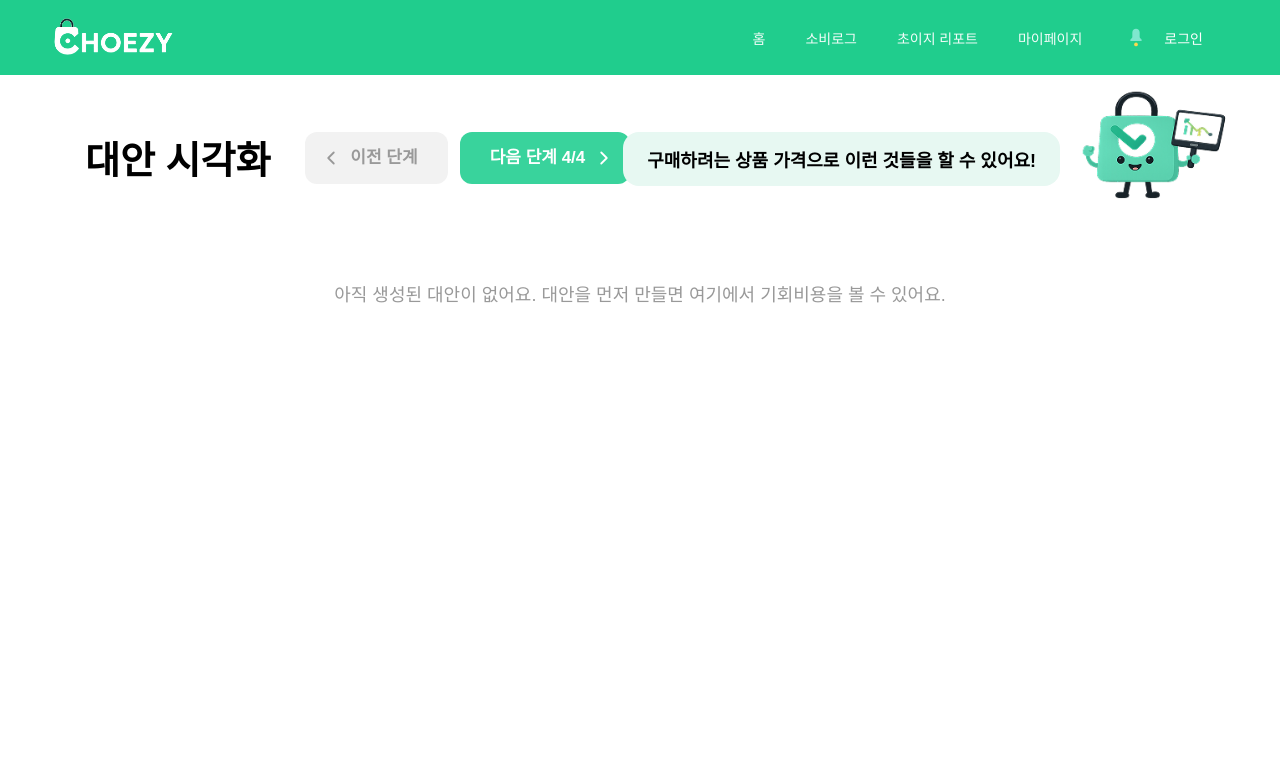
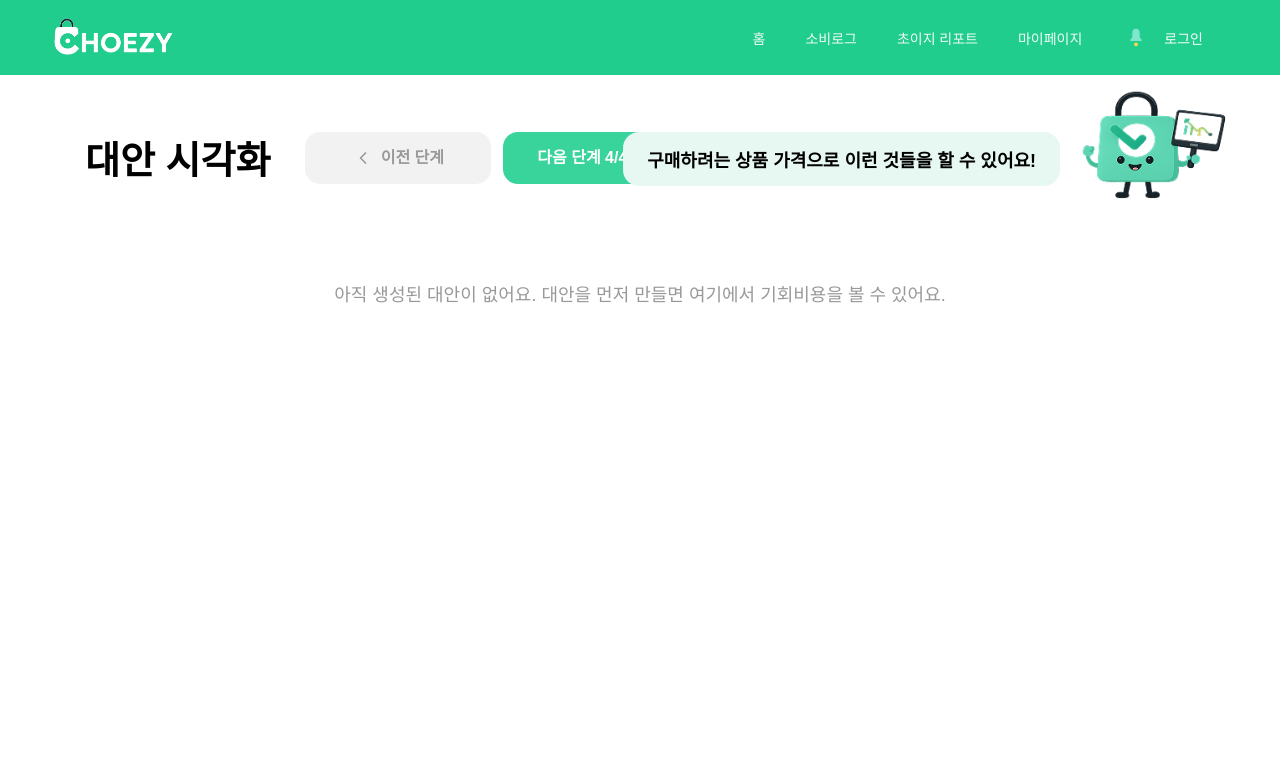
Before and after one commit to pirogramming/CHOEZY, a Django app: template products/templates/products/opportunity_cost.html in a window 1280 px wide. Shown: the top 784 px of the page. Run offline with Django 5.2, Linux system fonts and the light colour scheme; the template is opened without the code that fills it, so the values that code supplies are empty; parts of the project's set-up code (start-up, migrations or seed data) failed here and were passed over.

Commit message:
style: 대안 시각화/비교표 페이지 이전·다음 단계 버튼 스타일 통일

```diff
--- a/static/css/comparison_table.css
+++ b/static/css/comparison_table.css
@@ -190,8 +190,6 @@
 
     background:#DCDCDC;
 
-    transform:translateY(-2px);
-
 }
 
 
@@ -199,8 +197,6 @@
 .comparison-next-btn:hover {
 
     background:#18B97D;
-
-    transform:translateY(-2px);
 
 }
 
--- a/static/css/opportunity_cost.css
+++ b/static/css/opportunity_cost.css
@@ -96,13 +96,15 @@ Buttons
 .opportunity-prev-btn,
 .opportunity-next-btn {
 
+    width:150px;
+
     height:52px;
 
-    padding:0 22px;
+    padding:0 18px;
 
     border:none;
 
-    border-radius:12px;
+    border-radius:15px;
 
     display:flex;
 
@@ -112,7 +114,7 @@ Buttons
 
     gap:8px;
 
-    font-size:17px;
+    font-size:16px;
 
     font-weight:600;
 
@@ -129,9 +131,9 @@ Buttons
 .opportunity-prev-btn svg,
 .opportunity-next-btn svg {
 
-    width:22px;
+    width:20px;
 
-    height:22px;
+    height:20px;
 
     flex-shrink:0;
 
@@ -158,8 +160,12 @@ Buttons
 
     color:#999;
 
-    padding-left:15px;
-    padding-right:30px;
+}
+
+.opportunity-prev-btn:hover {
+
+    background:#e5e5e5;
+
 }
 
 
@@ -168,8 +174,13 @@ Buttons
     background:#39D39C;
 
     color:white;
-    padding-left:30px;
-    padding-right:15px;
+
+}
+
+.opportunity-next-btn:hover {
+
+    background:#2ec48d;
+
 }
 
 
```
